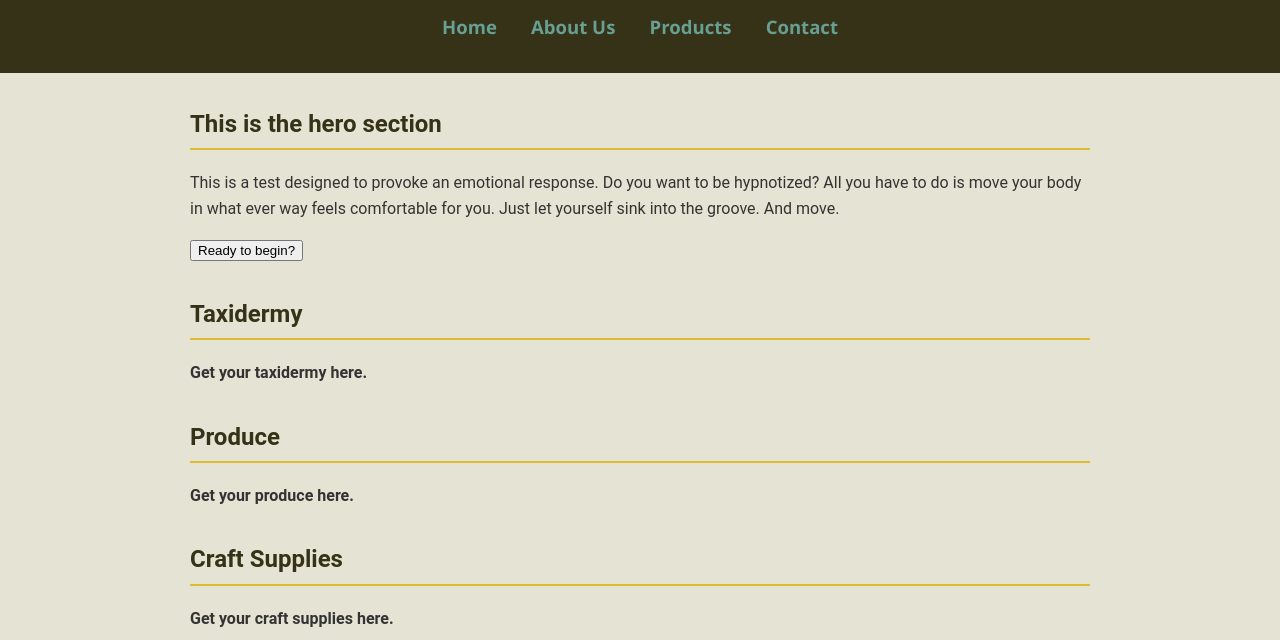
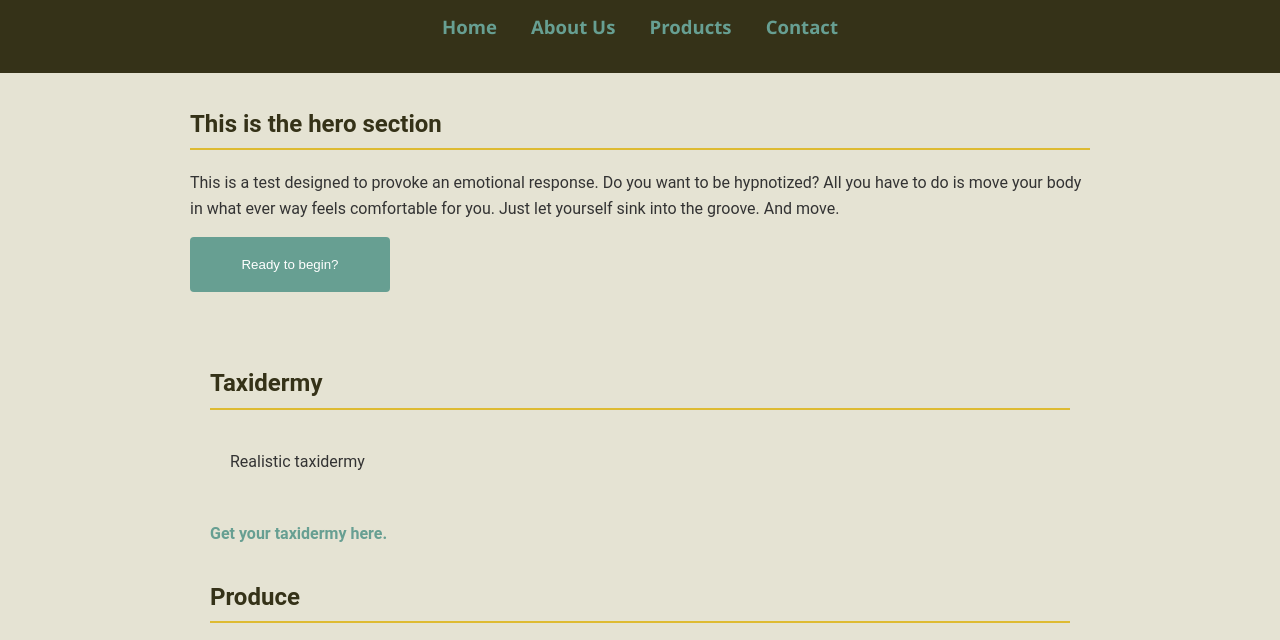
Before and after one commit to thecodingdilettante/cc7, a plain HTML site: page index.html in a window 1280 px wide. Shown: the part 140-780 px from the top of the page. Drawn offline with Linux system fonts and the light colour scheme.

Commit message:
Step 3 except flexbox

```diff
--- a/index.html
+++ b/index.html
@@ -12,11 +12,10 @@
     <header>
         <h1>BizNess</h1>
         <p><em>Crazy, Cool, and Funky</em></p>
-        <div class=links>
-    <center><div class=link><a href="" title="home">Home</a></div>
-    <div class=link><a href="" title="About">About Us</a></div>
-    <div class=link><a href="" title="Products">Products</a></div>
-    <div class=link><a href="" title="Contact">Contact</a></div>
+    <center><div class="link"><a href="" title="Home">Home</a></div>
+    <div class="link"><a href="" title="About">About Us</a></div>
+    <div class="link"><a href="" title="Products">Products</a></div>
+    <div class="link"><a href="" title="Contact">Contact</a></div>
     </center>
   </div>
     </header>
@@ -28,29 +27,28 @@
             <ul class="hero">
               <p>This is a test designed to provoke an emotional response. Do you want to be hypnotized? All you have to do is move your body in what ever way feels comfortable for you. Just let yourself sink into the groove. And move.</li>
               </p>
-              <button>Ready to begin?</button>
+              <button class="button" style="vertical-align:middle"><span>Ready to begin?</span></button>
           </section>
 
+          <div class="service">
           <section>
             <h2>Taxidermy</h2>
-            <ul>
-              <li><strong>Get your taxidermy here.</strong></li>
-            </ul>
+                <div class="service">Realistic taxidermy</div>
+                </br><b><a href="" title="Tax">Get your taxidermy here.</b></a>
           </section>
 
           <section>
             <h2>Produce</h2>
-            <ul>
-              <li><strong>Get your produce here.</strong></li>
-            </ul>
+            <div class="service">Delicious produce</div>
+            </br><b><a href="" title="Produce">Get your produce here.</b></a>
           </section>
 
           <section>
             <h2>Craft Supplies</h2>
-            <ul>
-              <li><strong>Get your craft supplies here.</strong></li>
-            </ul>
+            <div class="service">Wonderful supplies</div>
+              </br><b><a href="" title="Crafting">Get your craft supplies here.</b></a>
           </section>
+        </div>
     </main>
     <footer>
         <p>&copy; 2025 BizNess | 555-01-10 | Nowhere, EU</p>
--- a/style.css
+++ b/style.css
@@ -110,3 +110,68 @@ a:active {
   .hero li {
     margin-bottom: 0.25rem;
   }
+
+  .button {
+  display: inline-block;
+  border-radius: 4px;
+  background-color: #679F92;
+  border: none;
+  color: #FFFFFF;
+  text-align: center;
+  padding: 20px;
+  width: 200px;
+  cursor: pointer;
+}
+
+.button span {
+  display: inline-block;
+  position: relative;
+  transition: 0.5s;
+}
+
+.button span:after {
+  content: '\00bb';
+  position: absolute;
+  opacity: 0;
+  right: -20px;
+  transition: 0.5s;
+}
+
+.button:hover span {
+  padding-right: 25px;
+}
+
+.button:hover span:after {
+  opacity: 1;
+  right: 0;
+}
+
+.service {
+  padding: 20px;
+  background-color: #e5e3d3;
+
+ /* Extra small devices (phones, 600px and down) */
+@media only screen and (max-width: 600px) {
+  .service {background-color: rgb(195, 239, 199);}
+}
+
+/* Small devices (portrait tablets and large phones, 600px and up) */
+@media only screen and (min-width: 600px) {
+  body {background-color: #eab4e3;}
+}
+
+/* Medium devices (landscape tablets, 768px and up) */
+@media only screen and (min-width: 768px) {
+  .service {background-color: rgb(198, 240, 140);}
+}
+
+/* Large devices (laptops/desktops, 992px and up) */
+@media only screen and (min-width: 992px) {
+  .service {background-color: rgb(247, 186, 72);}
+}
+
+/* Extra large devices (large laptops and desktops, 1200px and up) */
+@media only screen and (min-width: 1200px) {
+  .service {
+    background-color: #e5e3d3;}
+}
```
